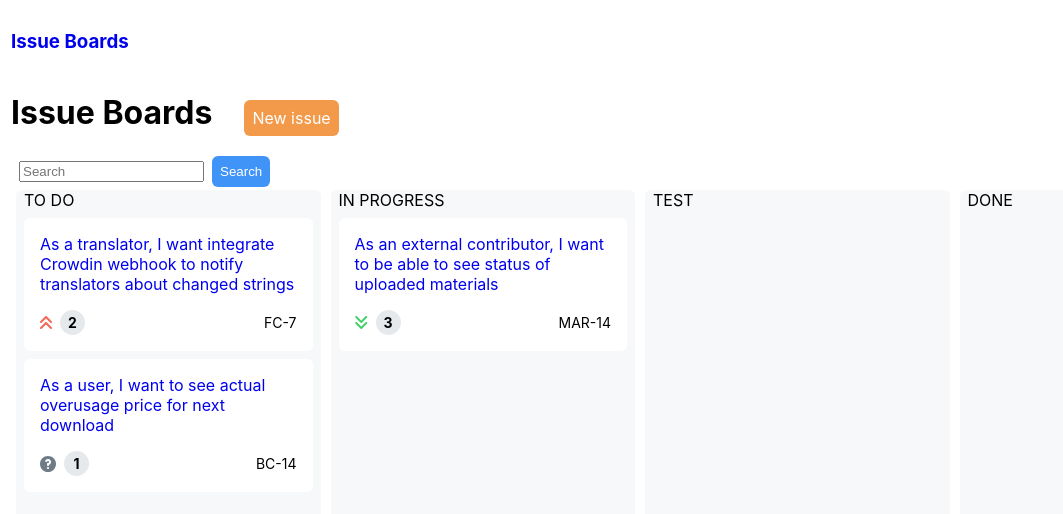
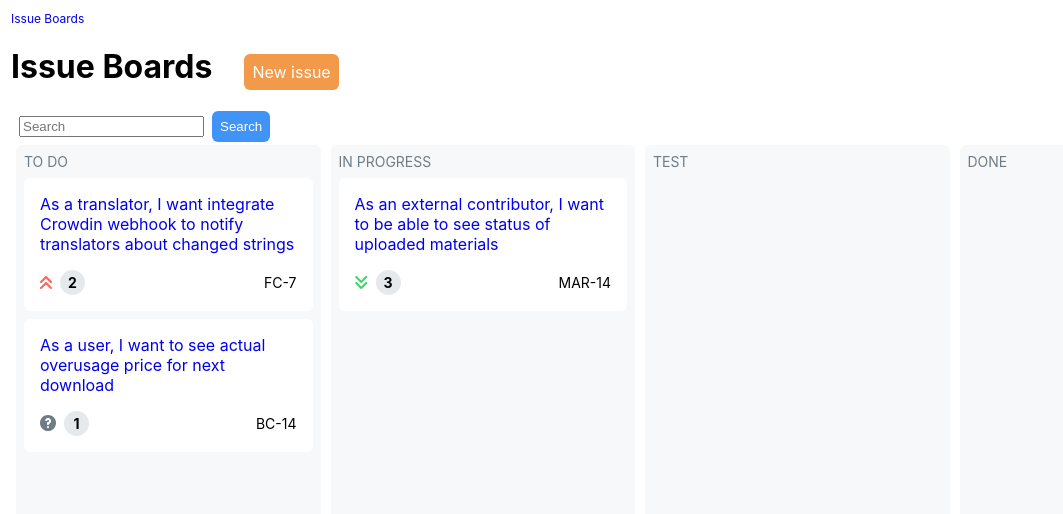
Before and after one commit to ViktorBachmanov/PL-Issue_Boards, a React (Create React App) app: page / in a window 1280 px wide. Shown: the top 514 px of the page, without its empty margins (0-1063 px from the left). Built offline with nearby package versions, Linux system fonts and the light colour scheme.

Commit message:
Correct styles

```diff
--- a/src/App.css
+++ b/src/App.css
@@ -24,6 +24,11 @@
 
 button:disabled {
   background: silver;
+}
+
+
+.breadcrumbs {
+  font-size: 12px;
 }
 
 .main-board__title {
@@ -59,13 +64,18 @@
 .board {
   background: #F6F8F9;
   border-radius: 6px 6px 0 0;
-  padding: 0 8px;
+  padding: 8px;
   flex: 1 0 10%;
   min-width: 10%;
 }
 
 .board_theme-1 {
   margin: 0 5px;
+}
+
+.board__title {
+  font-size: 14px;
+  color: #6E7C87;
 }
 
 
--- a/src/components/breadCrumbs.js
+++ b/src/components/breadCrumbs.js
@@ -13,7 +13,6 @@
 
 
     React.useEffect(() => {
-        console.log('handle route change here', location)
         switch(location.pathname) {
             case '/':
                 setPathname('');
@@ -31,8 +30,8 @@
     }, [location]);
 
     return (
-        <h3>
+        <div className='breadcrumbs'>
             <Link to='/'>Issue Boards</Link>{pathname}
-        </h3>
+        </div>
     );
 }
```
